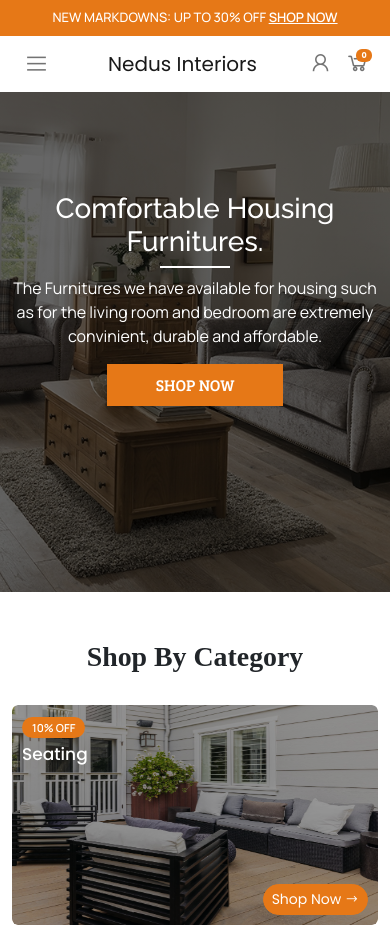
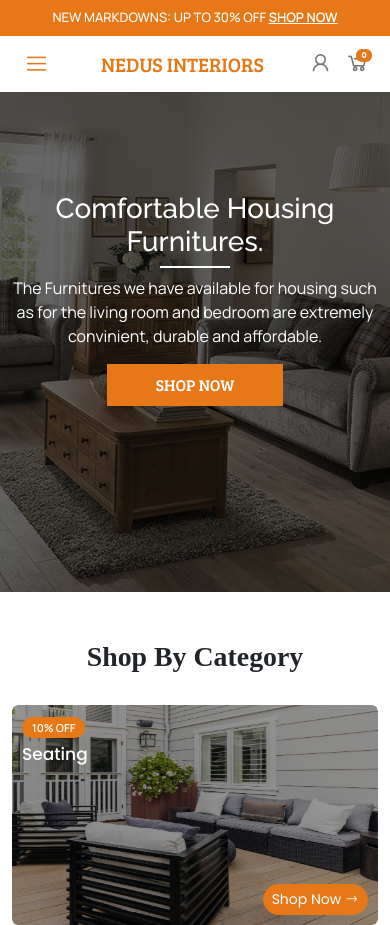
Before and after one commit to David-Orizu31/furniture-site, a plain HTML site: page index.html in a window 390 px wide. Shown: the top 925 px of the page. Drawn offline with Linux system fonts and the light colour scheme; a web font is replaced by a local one.

Commit message:
Update index.html

```diff
--- a/index.html
+++ b/index.html
@@ -30,15 +30,15 @@
 
     <nav class="navbar navbar-light navbar-expand-lg">
       <div class="container-fluid">
-        <a class="navbar-brand order-1 order-lg-0" href="#">Nedus Interiors</a>
-        <button class="navbar-toggler order-0 order-lg-1" type="button" data-bs-toggle="offcanvas" data-bs-target="#offcanvasNavbar"
+        <a class="navbar-brand order-1 order-lg-0 text-orange text-bree text-uppercase" href="#">Nedus Interiors</a>
+        <button class="navbar-toggler order-0 order-lg-1  font-600" type="button" data-bs-toggle="offcanvas" data-bs-target="#offcanvasNavbar"
           aria-controls="offcanvasNavbar" aria-expanded="false" aria-label="Toggle navigation">
-          <span class="las la-bars"></span>
+          <span class="las la-bars text-orange"></span>
         </button>
         <div class="offcanvas offcanvas-start" tabindex="-1" id="offcanvasNavbar"
           aria-labelledby="offcanvasNavbarLabel">
           <div class="offcanvas-header">
-            <h5 class="offcanvas-title" id="offcanvasNavbarLabel">Nedus Interiors</h5>
+            <h5 class="offcanvas-title text-orange text-bree text-uppercase" id="offcanvasNavbarLabel">Nedus Interiors</h5>
             <button type="button" class="btn-close text-reset" data-bs-dismiss="offcanvas" aria-label="Close"></button>
           </div>
           <div class="offcanvas-body">
```
